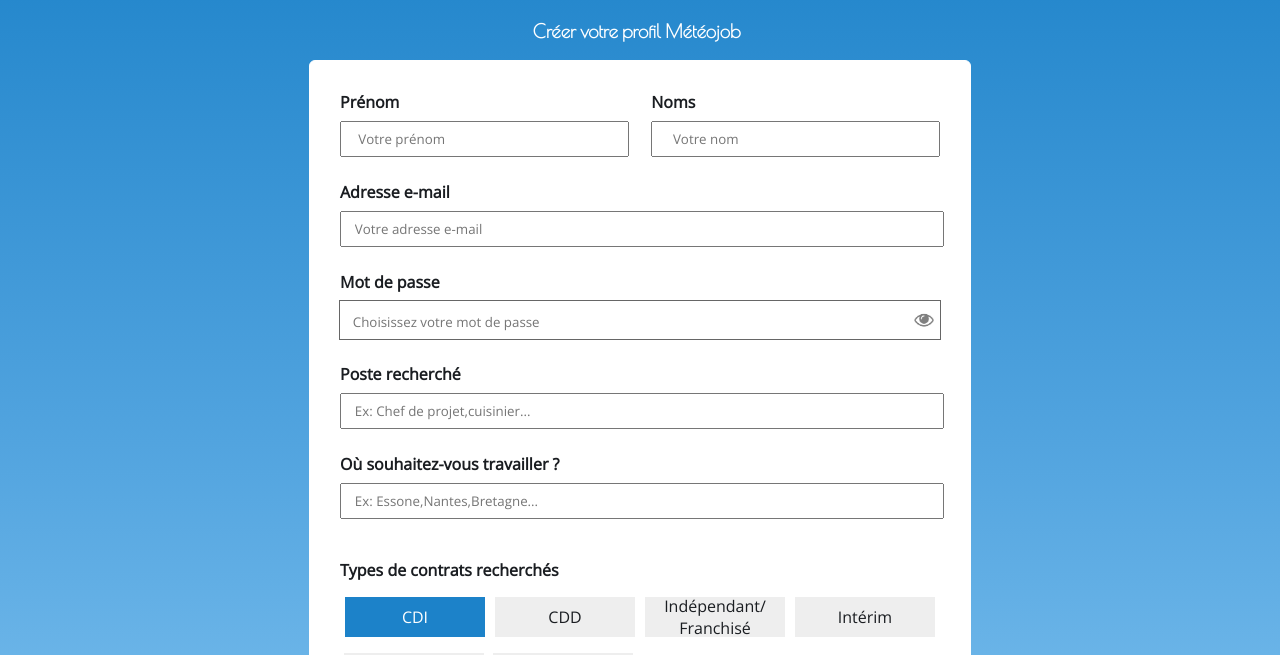
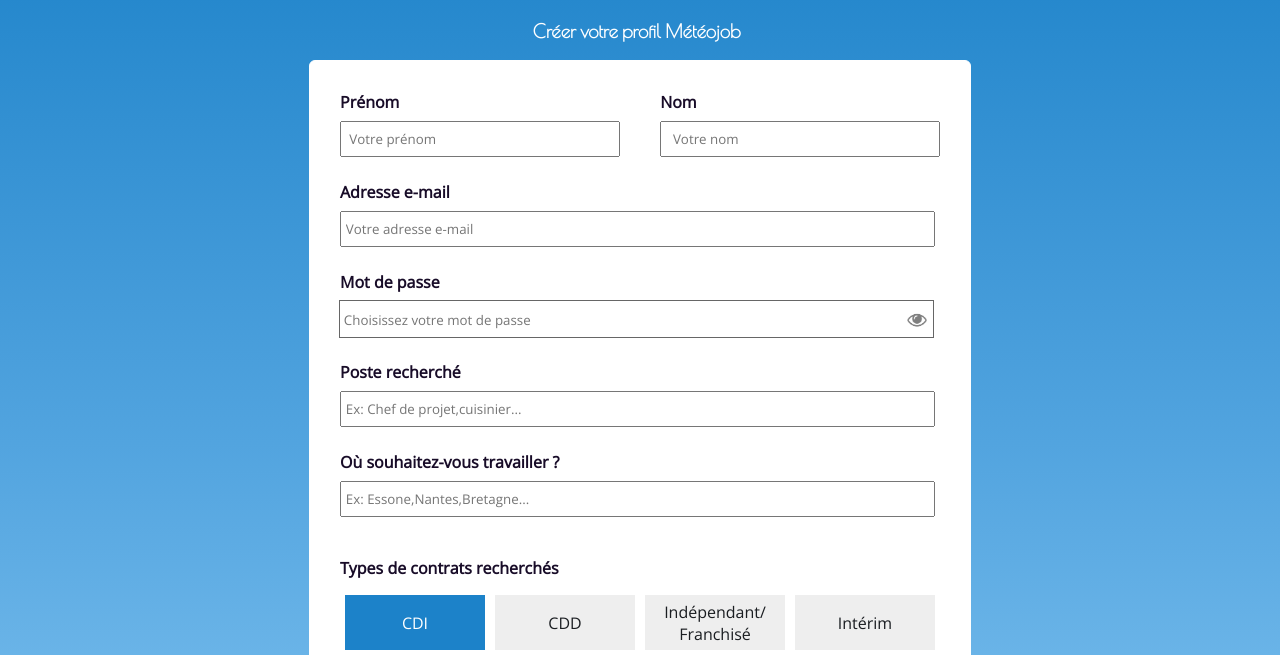
Before and after one commit to OKARLES/meteojob, a plain HTML site: page index.html in a window 1280 px wide. Shown: the part 101-756 px from the top of the page. Drawn offline with nearby package versions, Linux system fonts and the light colour scheme.

Commit message:
couleur du texte padding pour les boutons et corrections de certaines fautes

```diff
--- a/index.html
+++ b/index.html
@@ -19,7 +19,7 @@
 				<input type="text" name="prenom" id="prenom"placeholder=" Votre prénom" required><br>
 			</div>
 			<div>
-			<label for="nom">Noms</label><br>
+			<label for="nom">Nom</label><br>
 			<input type="text" id="nom" name="nom" placeholder="  Votre nom" required=""><br>
 			</div>
 		</div>
@@ -66,9 +66,9 @@
 			</div>
 			<div class="container">
 				<input type="radio" name="cond" id="non" required checked>
-				<label class="oui" for="oui">Oui</label>
+				<label class="oui" for="oui">OUI</label>
 				<input type="radio" name="cond" id="oui" required>
-				<label class="non" for="non">Non</label>
+				<label class="non" for="non">NON</label>
 			</div>
 		</footer>
 		<input type="submit" name="envoyer" value="Continuer">
--- a/style.css
+++ b/style.css
@@ -26,11 +26,13 @@
 .ens>div>label {
 	font-family: 'Open Sans', sans-serif;
 	font-weight: bold;
+	color: #180c28;
 	padding-bottom: 2vh;
 }
 .name>div>label {
 	font-family: 'Open Sans', sans-serif;
 	font-weight: bold;
+	color: #180c28;
 
 }
 input[type="text"]:focus{
@@ -51,7 +53,7 @@
 	height: 30px;
 	margin-top: 1vh;
 	margin-bottom: 3vh;
-	padding-left: 1vw;
+	padding-left: 0.3vw;
 	font-family: 'Open Sans', sans-serif;
 }
 #nom {
@@ -59,7 +61,7 @@
 	height: 30px;
 	margin-top: 1vh;
 	margin-bottom: 3vh;
-	padding-left: 1vw;
+	padding-left: 0.3vw;
 	font-family: 'Open Sans', sans-serif;
 }
 /**Civilités**/
@@ -71,6 +73,7 @@
 .ens + p {
 	font-family: 'Open Sans', sans-serif;
 	font-weight: bold;
+	color: #180c28;
 }
 .ens {
 	display: flex;
@@ -80,7 +83,7 @@
 #mail {
 	width: 585px;
 	height: 30px;
-	padding-left: 1vw;
+	padding-left: 0.3vw;
 	margin-bottom: 3vh;
 	margin-top: 1vh;
 	font-family: 'Open Sans', sans-serif;
@@ -88,8 +91,8 @@
 #pass {
 	border: none;
 	width: 575px;
-	height: 40px;
-	padding-left: 1vw;
+	height: 35px;
+	padding-left: 0.3vw;
 	margin-bottom: 3vh;
 	font-family: 'Open Sans', sans-serif;
 }
@@ -103,15 +106,15 @@
 #oeil {
 	outline: 1px solid #666666;
 	display: flex;
-	width: 600px;
-	height: 38px;
+	width: 593px;
+	height: 36px;
 	margin-bottom: 3vh;
 	margin-top: 1vh;
 }
 #poste {
 	width: 585px;
 	height: 30px;
-	padding-left: 1vw;
+	padding-left: 0.3vw;
 	margin-bottom: 3vh;
 	margin-top: 1vh;
 	font-family: 'Open Sans', sans-serif;
@@ -121,7 +124,7 @@
 #lieu {
 	width: 585px;
 	height: 30px;
-	padding-left: 1vw;
+	padding-left: 0.3vw;
 	margin-bottom: 3vh;
 	margin-top: 1vh;
 	font-family: 'Open Sans', sans-serif;
@@ -148,7 +151,7 @@
 	cursor: pointer;
 	font-size: 1em;
 	width: 140px;
-	height: 40px;
+	height: 55px;
   	text-align: center;
   	align-items: center;
 }
@@ -167,6 +170,7 @@
 .boite>p {
 	font-weight: bold;
 	font-family: 'Open Sans', sans-serif;
+	color: #180c28;
 }
 /**Conditions d'utilisations**/
 .container>input {
@@ -183,6 +187,7 @@
 	padding-bottom: 4vh;
 	font-family: 'Open Sans', sans-serif;
 	font-weight: bold;
+	color: #180c28;
 }
 .container {
   display: flex;
```
